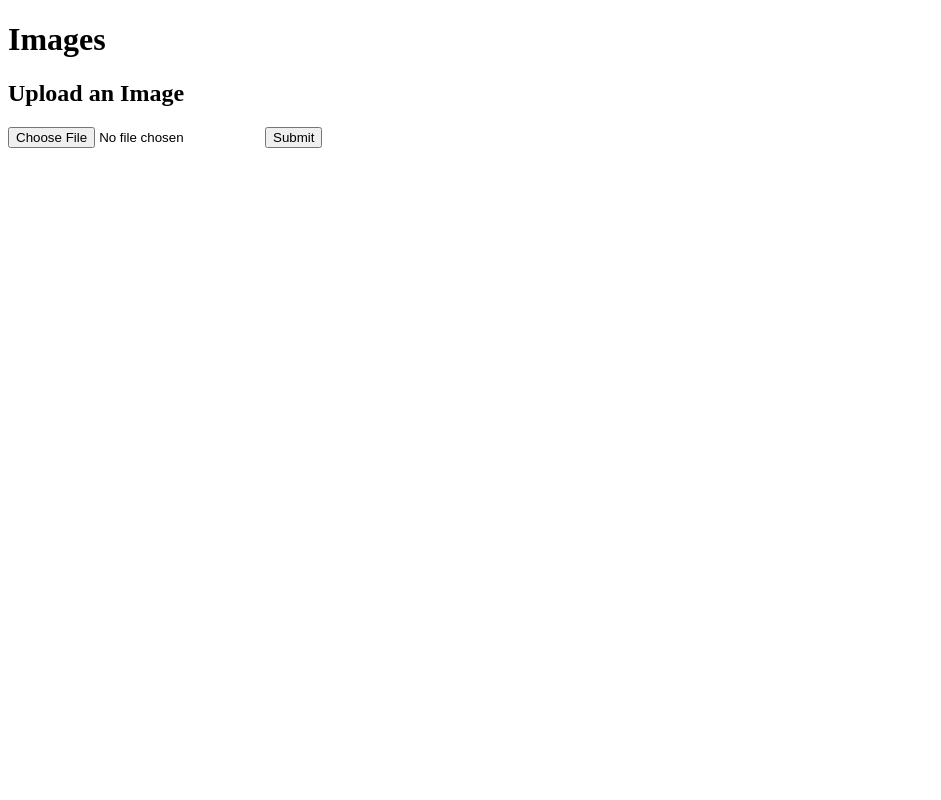
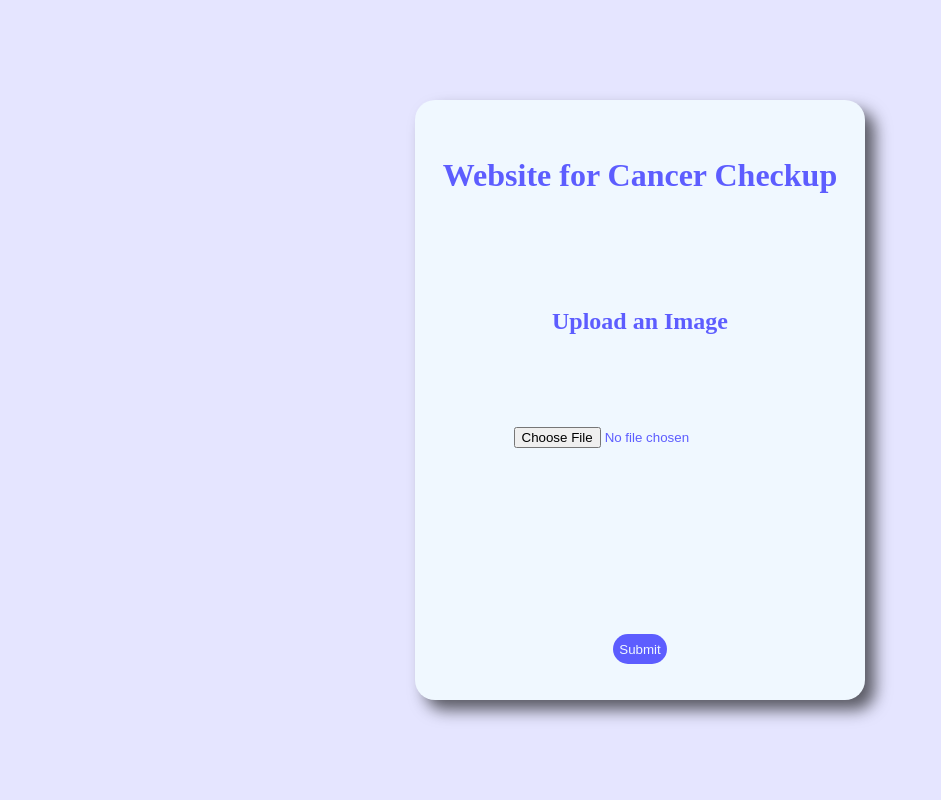
Before and after one commit to pr9njamdar/CnnPython, a Django app: page / in a window 1280 px wide. Shown: the whole page, without its empty margins (0-941 px from the left). Run offline with Django 4.2, Linux system fonts and the light colour scheme.

Commit message:
added some design

```diff
--- a/templates/index.html
+++ b/templates/index.html
@@ -1,46 +1,93 @@
 <!DOCTYPE html>
 <html>
-    <head>
+  <head>
+    <meta charset="utf-8" />
+    <meta name="viewport" content="width=device-width" />
+    <title>Project Website</title>
 
-    </head>
+    <style>
+body{
+    margin: 0px;
+    padding: 0px;
+    width: 100vw;
+    height: 100vh;
+    background-color: rgba(0, 0, 255, 0.1);
+    display: flex;
+    align-items: center;
+    justify-content: center;
 
-    <body>
-        <h1>Images</h1>
+}
+.container{
+  height: 600px;
+ width: 450px;
+  display: flex;
+  flex-direction: column;
+  justify-content: space-around;
+  align-items: center;
+  background-color: aliceblue;
+  border-radius: 20px;
+  -webkit-box-shadow: 10px 10px 16px 0px rgba(0, 0, 0, 0.637);
+-moz-box-shadow: 10px 10px 16px 0px rgba(0, 0, 0, 0.63);
+box-shadow: 10px 10px 16px 0px rgba(0, 0, 0, 0.61);
 
-  <h2>Upload an Image</h2>
-  <!-- Image Upload Form -->
-  <input type="file" accept="image/jpg" id="imageInput">
-  <button onclick="createImage(event)">Submit</button>
+color: #5d5dff;
+}
+
+button{
+  height: 30px;
+  border-radius: 20px;
+  border: none;
+  background-color: #5d5dff;
+  color: aliceblue;
+}
 
 
 
-  <script>
-    const imageEndpoint = '/check/'
+    </style>
 
 
-    const imageInput = document.querySelector('#imageInput')
+  </head>
 
+  <body>
+    <div class="container">
+      <div >
+        <h1>Website for Cancer Checkup</h1>
+      </div>
+      <h2>Upload an Image</h2>
+      <!-- Image Upload Form -->
+      <input type="file" accept="image/jpg" id="imageInput" />
+      <h4 id="result"></h4>
+      <button onclick="createImage(event)">Submit</button>
+    </div>
+    <script>
+      const imageEndpoint = "/check/";
 
-    const createImage = async (event) => {
-      let img=''
-      event.preventDefault()
-      let image = imageInput.files[0]
-      const reader=new FileReader();
-    await  reader.addEventListener('load',async()=>{
+      const imageInput = document.getElementById("imageInput");
 
-       await fetch(imageEndpoint, {
-         method: 'POST',
-         body:JSON.stringify({image:reader.result})
-     }).then(response => response.json())
-        .then(data => console.log(data))
-        .catch(error => console.log(error));
-      })
-      reader.readAsDataURL(image);
+      const createImage = async (event) => {
+        let img = "";
+        event.preventDefault();
+        let image = imageInput.files[0];
+        const reader = new FileReader();
+        await reader.addEventListener("load", async () => {
+          await fetch(imageEndpoint, {
+            method: "POST",
+            body: JSON.stringify({ image: reader.result }),
+          })
+            .then((response) => response.json())
+            .then((data) => {
+              document.getElementById("result").innerText=`${data.message} cancer`
 
 
 
+              console.log(data)
+            })
+            .catch((error) => console.log(error));
+        });
+        reader.readAsDataURL(image);
+      };
+    </script>
 
-    }
-        </script>
-    </body>
+
+  </body>
 </html>
```
